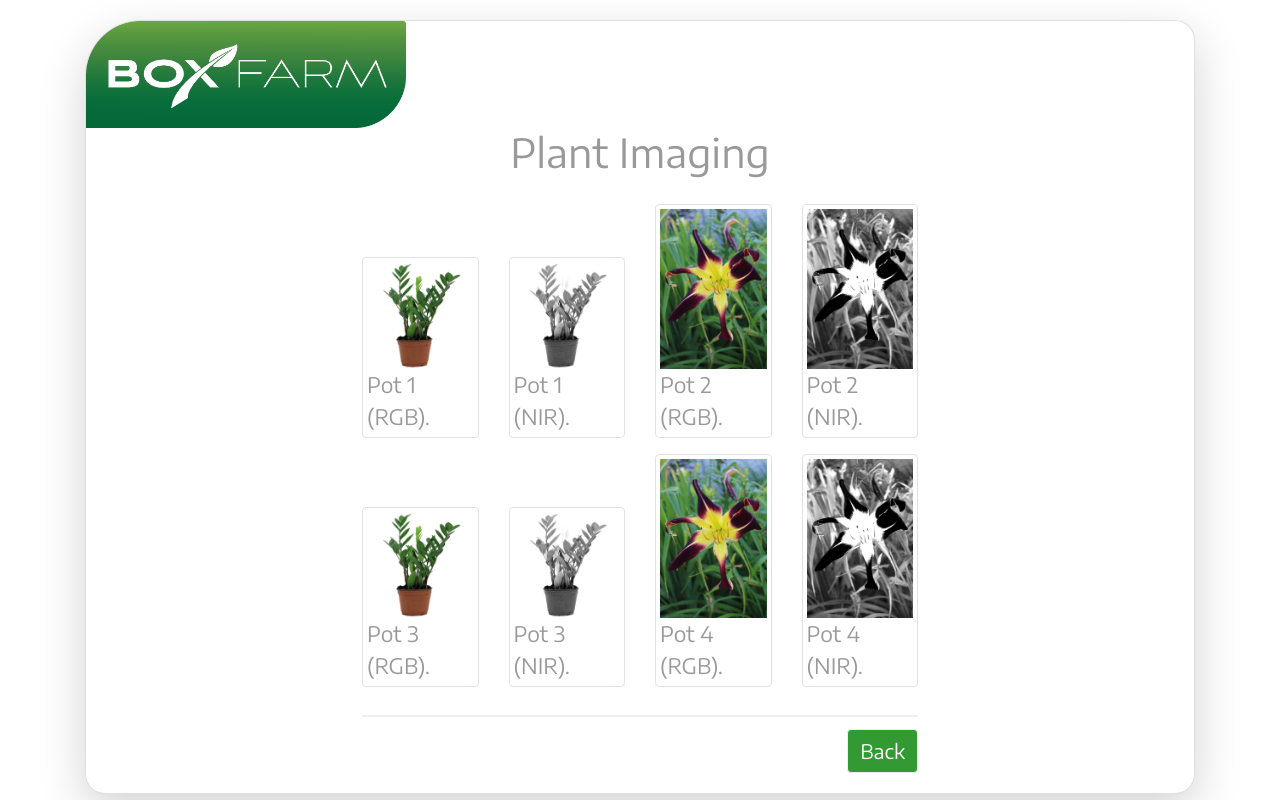
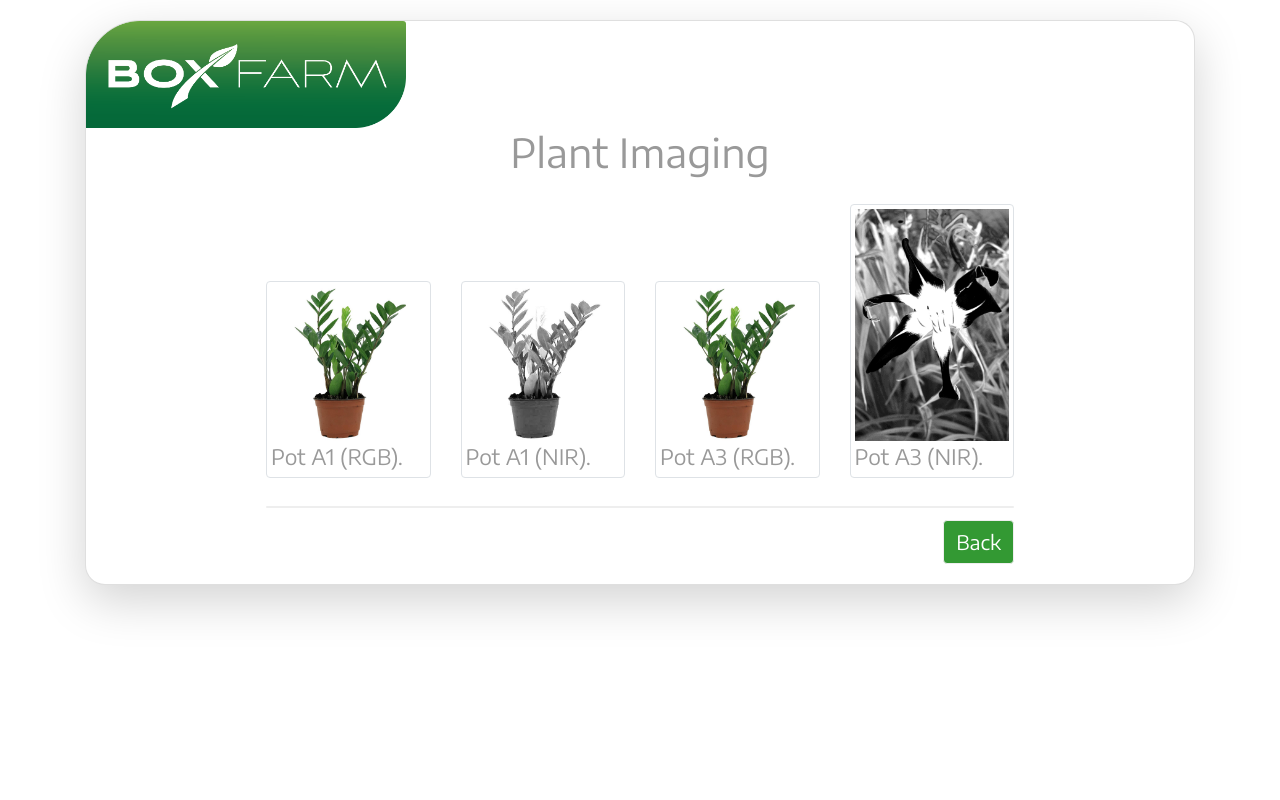
Before and after one commit to jamesthesken/boxfarm, a Node server app: page /imaging.html in a window 1280 px wide. Run offline with Node 20, Linux system fonts and the light colour scheme.

Commit message:
Box Farm GUI v0.5.7 - Plant Imaging Gallery
Changes:
+ imaging.html: Thumbnail labeling.
+ imaging.html: Layout tweaks. Image gallery is now wider.
+ settings.html: Improved labels.

Added:
+ style.css: New rule for image gallery.
+ style.css: Version number.

Removed:

Issues:
+ imaging.html: Split thumbnail loading by date in a separate page to avoid
  loading potentially thousands of images in one page.
+ webserver.js: Plant image labels do not line up with its filenames if
  the plant images do not come in pairs (RGB/NIR).
+ Progress bar: Current percentages are not being
  recalculated when needed.

```diff
--- a/gui/public/style.css
+++ b/gui/public/style.css
@@ -1,3 +1,6 @@
+/* Box Farm GUI 0.5.7 */
+/* Author: Control Subsystem */
+
 /* Bootstrap overrides. */
 .btn-primary {
   font-family: 'Encode Sans Semi Expanded', sans-serif;
@@ -140,6 +143,39 @@ body{
   }
 }
 
+/* Default. */
+.gallery-spacing {
+  margin-left: 0px;
+  margin-right: 0px;
+}
+
+@media screen and ( min-width: 768px ) {
+  .gallery-spacing {
+
+    margin-left: 0px;
+    margin-right: 0px;
+
+  }
+}
+
+@media screen and ( min-width: 992px ) {
+  .gallery-spacing {
+
+    margin-left: 96px;
+    margin-right: 96px;
+
+  }
+}
+
+@media screen and ( min-width: 1200px ) {
+  .gallery-spacing {
+
+    margin-left: 160px;
+    margin-right: 160px;
+
+  }
+}
+
 .data{
   font-family: 'Encode Sans Semi Expanded', sans-serif;
   color: #339933;
--- a/gui/views/templates/imaging.ejs
+++ b/gui/views/templates/imaging.ejs
@@ -36,8 +36,9 @@
           </div>
         </div>
 
-        <div class="card-body content-spacing">
+        <div class="card-body gallery-spacing">
           <% const rgbImgLen = filesLs.rgb.length; %>
+          <% if( rgbImgLen > 0 ) { %>
             <% filesLs.rgb.forEach( ( imgUrl, i ) => { %>
               <%# Odd-index: First image set of one row. Even-index: Last image set of one row. %>
               <%# Begin the row at first image set. %>
@@ -50,7 +51,7 @@
                         <img class="img-fluid" src="<%= filesLs.rgb[ i ] %>">
                       </a>
                       <div class="content">
-                      Pot <%= i + 1 %> (RGB).
+                        Pot <%= filesLs.pot[ i ] %> (RGB).
                       </div>
                     </div>
                   </div>
@@ -60,16 +61,18 @@
                         <img class="img-fluid" src="<%= filesLs.nir[ i ] %>">
                       </a>
                       <div class="content">
-                      Pot <%= i + 1 %> (NIR).
+                        Pot <%= filesLs.pot[ i ] %> (NIR).
                       </div>
                     </div>
                   </div>
-            <%# End the row at the last image set or the very last row of images. %>
+              <%# End the row at the last image set or end at the very last row of images. %>
               <% if( i%2 === 1 || i === rgbImgLen - 1 ) { %>
                 </div>
               <% } %>
             <% } ); %>
-
+          <% } else { %>
+            <p class="content text-center">There are no images at this time.</p>
+          <% } %>
           <div class="horizontal-bar"></div>
 
           <!-- Footer -->
--- a/gui/webserver.js
+++ b/gui/webserver.js
@@ -95,16 +95,18 @@ app.get(
 
         // filePaths are in alphanumeric order. Therefore,
         // the order is preserved when sorted by RGB and NIR images.
-        // Filenames has to be in the format ID_NUMBER.EXT.
+        // Filenames has to be in the format ID_POT_NUMBER.EXT.
 
-        // Change according to file name criteria.
+        // Change according to file name criteria above.
         const RGB = 'rgb';
         const NIR = 'nir';
+        const POT = 'pot';
 
         const imgPaths = {
-          num: [],
+          num: [], // This is usually the date the image was taken.
           rgb: [],
-          nir: []
+          nir: [],
+          pot: []
         };
 
         // Arrange image types by file name.
@@ -116,12 +118,21 @@ app.get(
             // Split by ID and NUMBER.
             const splitName = name.split( '_' );
 
+            if( splitName.length !== 3 ) {
+              // Ignore this file name.
+
+              return;
+            }
+
             const id = splitName[ 0 ];
-            const num = splitName[ 1 ];
+            const pot = splitName[ 1 ];
+            const num = splitName[ 2 ];
 
+            // Warning: Pot and num would not line up with their corresponding images of one of the image pairs is missing/unmatched names.
             switch( id ) {
               case RGB:
                 imgPaths.rgb.push( PLANT_IMG_URL + path );
+                imgPaths.pot.push( pot ); // Only appended once per num and images are expected to come in pairs.
                 imgPaths.num.push( num ); // Only appended once per num and images are expected to come in pairs.
                 break;
               case NIR:
```
Also changed, not shown: gui/public/settings.html (+9 -4 lines), gui/public/plant_imaging/nir_A1_1234567890.jpg (renamed from gui/public/plant_imaging/nir_1234567890.jpg), gui/public/plant_imaging/nir_A2_36546.jpg (renamed from gui/public/plant_imaging/nir_36546.jpg), gui/public/plant_imaging/nir_A3_641296.jpg (renamed from gui/public/plant_imaging/nir_641296.jpg), gui/public/plant_imaging/nir_A4_9876543210.jpg (renamed from gui/public/plant_imaging/nir_9876543210.jpg), gui/public/plant_imaging/nir_A5_99765432.jpg (renamed from gui/public/plant_imaging/nir_99765432.jpg), gui/public/plant_imaging/rgb_36546.jpg (deleted), gui/public/plant_imaging/rgb_9876543210.jpg (deleted), gui/public/plant_imaging/rgb_A1_1234567890.jpg (renamed from gui/public/plant_imaging/rgb_1234567890.jpg), gui/public/plant_imaging/rgb_A3_641296.jpg (renamed from gui/public/plant_imaging/rgb_641296.jpg), 4 other files. Lines whose indentation alone changed are shown as unchanged.
